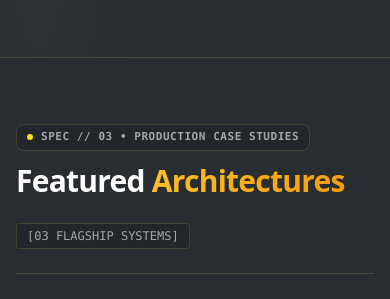
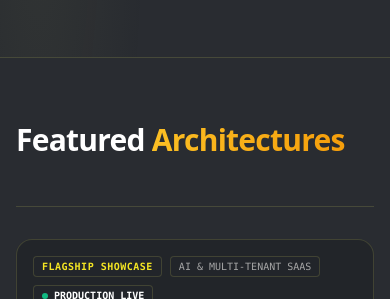
Before and after one commit to abdulmoiddd/Portfolio-Website, a Next.js app: page / in a window 390 px wide. Shown: the part 6480-6779 px from the top of the page. Built offline with nearby package versions, Linux system fonts and the light colour scheme.

Commit message:
refactor(projects): streamline section header and clean up telemetry chips

```diff
--- a/src/components/Home/Project.jsx
+++ b/src/components/Home/Project.jsx
@@ -138,12 +138,7 @@ export default function Projects() {
         {/* Section Header: Compact Bento HUD Bar */}
         <div className="mb-8 md:mb-10 flex flex-col md:flex-row md:items-end justify-between gap-6 border-b border-[var(--clr-border)] pb-6">
           <div>
-            <div className="inline-flex items-center gap-2 px-2.5 py-1 rounded-lg bg-[var(--clr-surface-sub)] border border-[var(--clr-border)] mb-3">
-              <span className="w-1.5 h-1.5 rounded-full bg-[var(--clr-accent)]" />
-              <span className="font-mono text-[11px] font-semibold tracking-wider text-[var(--clr-ink-muted)] uppercase">
-                SPEC // 03 • PRODUCTION CASE STUDIES
-              </span>
-            </div>
+
 
             <h2 className="text-3xl sm:text-4xl md:text-5xl font-black text-[var(--clr-ink)] tracking-tight">
               Featured <span className="text-transparent bg-clip-text bg-gradient-to-r from-amber-400 via-yellow-300 to-amber-500">Architectures</span>
@@ -151,10 +146,7 @@ export default function Projects() {
           </div>
 
           <div className="flex items-center gap-3 font-mono text-xs text-[var(--clr-ink-muted)]">
-            <span className="px-2.5 py-1 rounded bg-[var(--clr-surface-sub)] border border-[var(--clr-border)]">
-              [03 FLAGSHIP SYSTEMS]
-            </span>
-            <span className="hidden sm:inline">|</span>
+
             <span className="hidden sm:inline text-[var(--clr-accent)] font-semibold">
               REAL-WORLD IMPACT
             </span>
```
